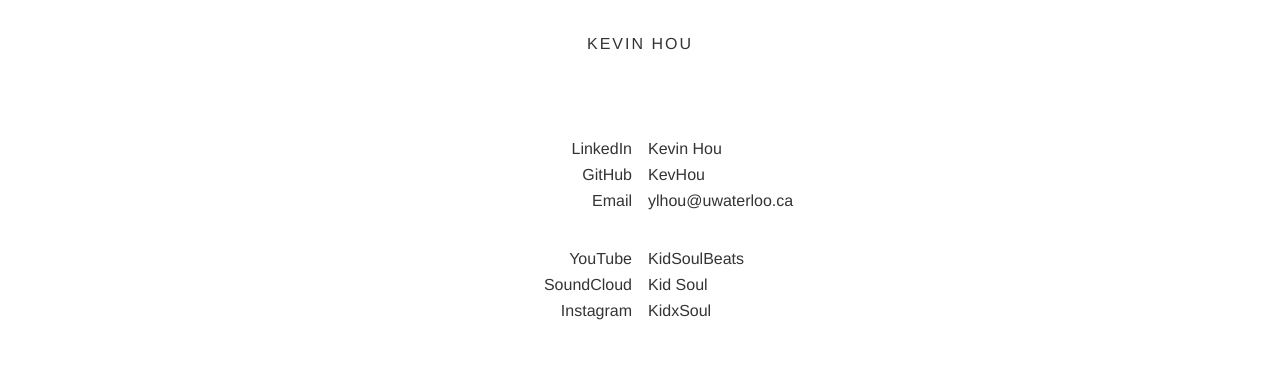
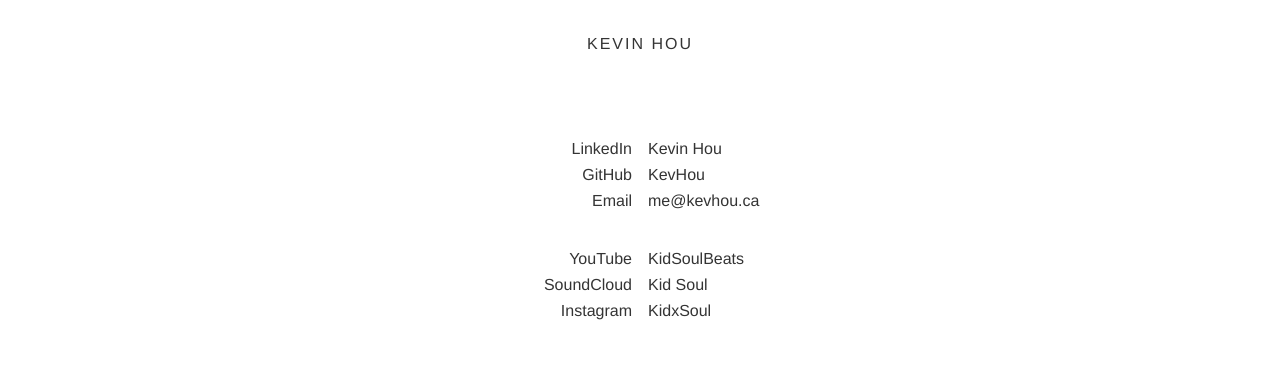
Before and after one commit to kevhou/kevhou.github.io, a Jekyll site: the page built from contact/index.html, in a window 1280 px wide. Shown: the top 384 px of the page. Built offline with Jekyll 4.4.1, drawn with Linux system fonts in a browser that asks for light colours.

Commit message:
Update index.html

```diff
--- a/contact/index.html
+++ b/contact/index.html
@@ -16,7 +16,7 @@ title: CONTACT | KID SOUL
 
   <div class="row">
     <div class="col-xs-6 left">Email</div>
-    <div class="col-xs-6"><a href="mailto:ylhou@uwaterloo.ca">ylhou@uwaterloo.ca</a></div>
+    <div class="col-xs-6"><a href="mailto:me@kevhou.ca">me@kevhou.ca</a></div>
   </div>
 </div>
 
```
